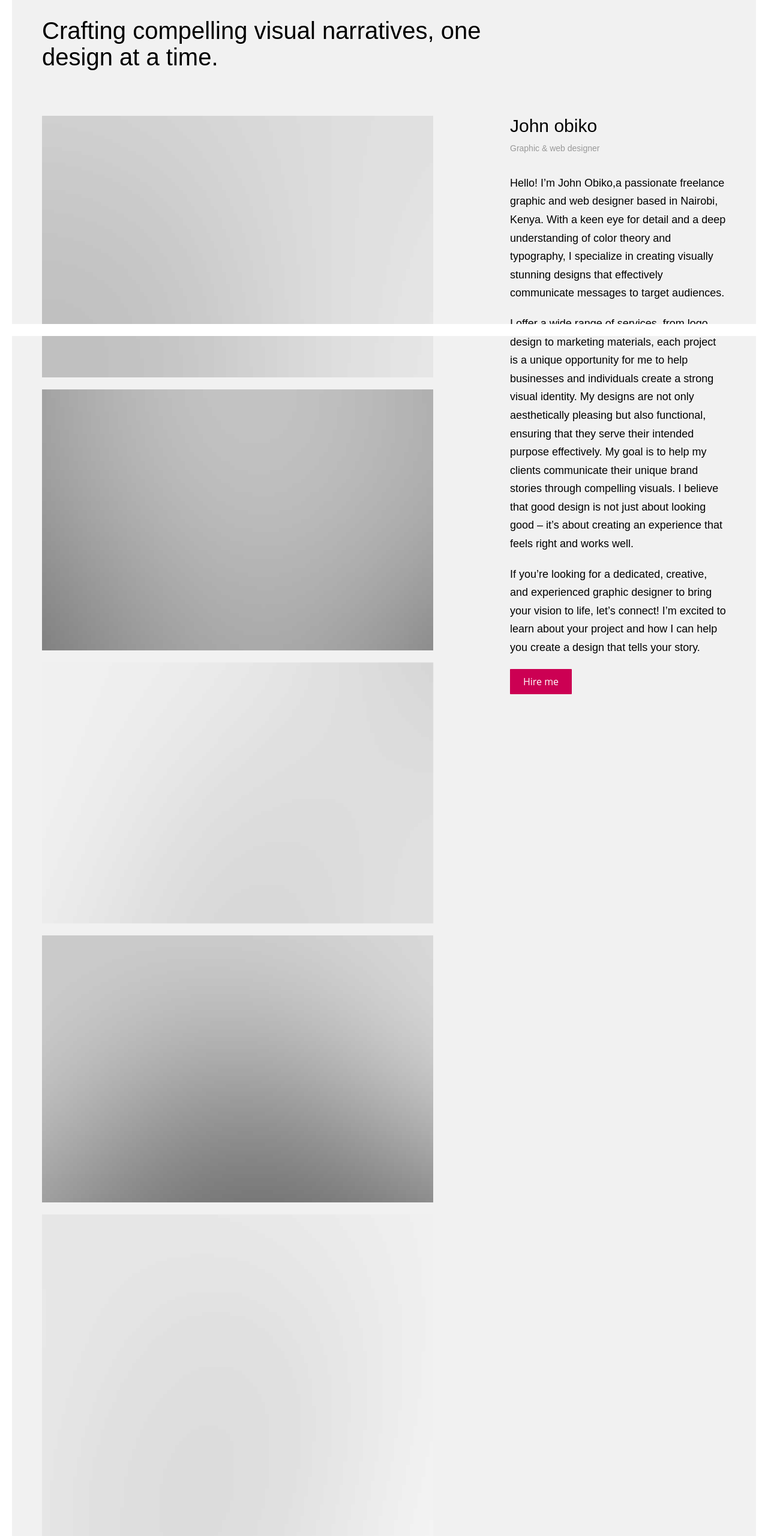
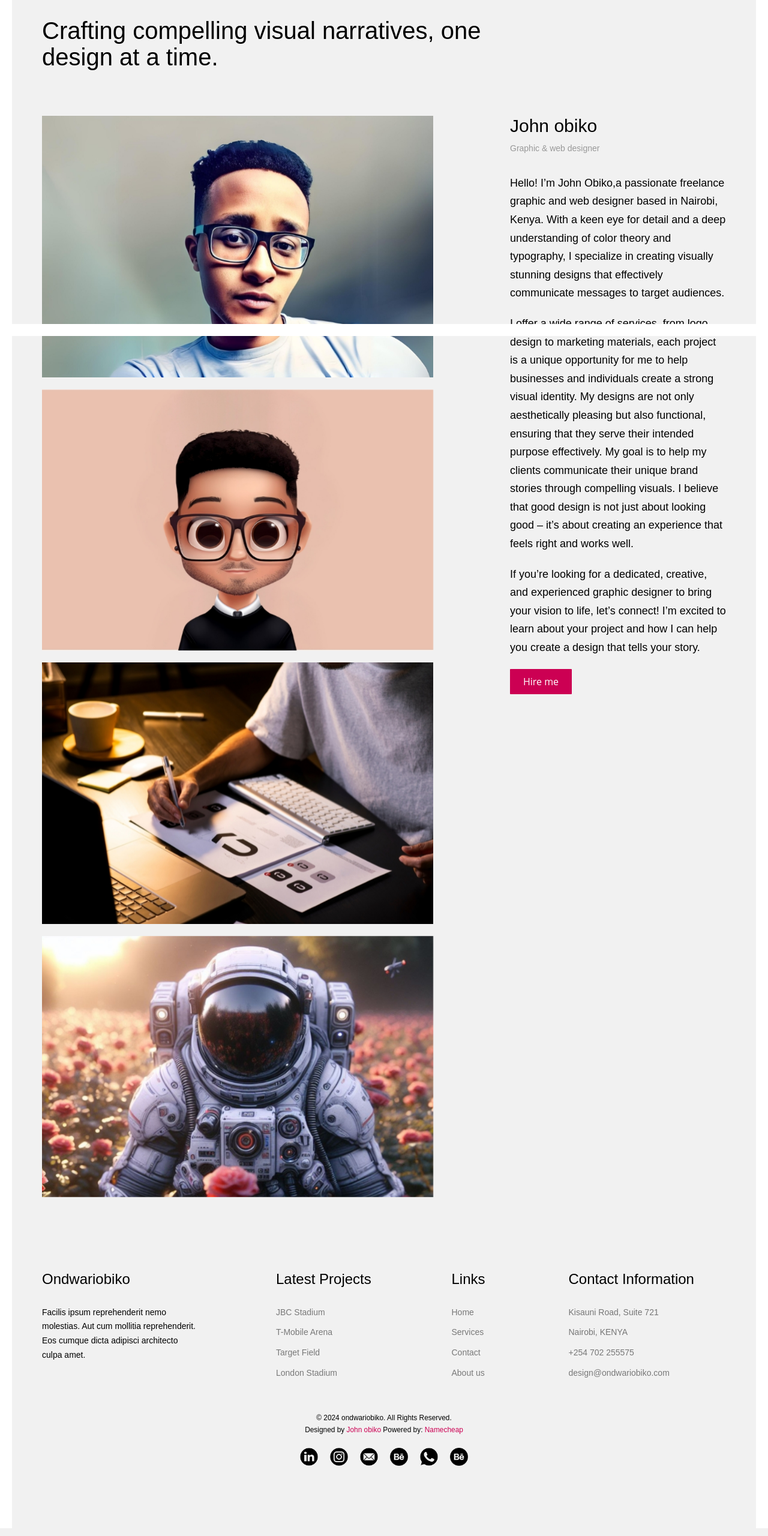
Before and after one commit to byu-pro/ondwariobiko, a plain HTML site: page about.html in a window 1280 px wide. Shown: the part 240-2800 px from the top of the page at 60% size. Drawn offline with Linux system fonts and the light colour scheme; files whose address does not match are found by name; a web font is replaced by a local one.

Commit message:
images new

```diff
--- a/about.html
+++ b/about.html
@@ -103,20 +103,18 @@
 
 				<div class="col-md-7 col-md-pull-4 image-content">
 					<div class="image-item  animate-box">
-						<img src="images/portfolio-5.jpg" class="img-responsive" alt="Free HTML5 Bootstrap Template by FreeHTML5.co">
+						<img src="images/imagea.jpg" class="img-responsive" alt="Free HTML5 Bootstrap Template by FreeHTML5.co">
 					</div>
 					<div class="image-item  animate-box">
-						<img src="images/portfolio-2.jpg" class="img-responsive" alt="Free HTML5 Bootstrap Template by FreeHTML5.co">
+						<img src="images/imageb.jpg" class="img-responsive" alt="Free HTML5 Bootstrap Template by FreeHTML5.co">
 					</div>
 					<div class="image-item  animate-box">
-						<img src="images/portfolio-4.jpg" class="img-responsive" alt="Free HTML5 Bootstrap Template by FreeHTML5.co">
+						<img src="images/imagec.jpg" class="img-responsive" alt="Free HTML5 Bootstrap Template by FreeHTML5.co">
 					</div>
 					<div class="image-item  animate-box">
-						<img src="images/portfolio-3.jpg" class="img-responsive" alt="Free HTML5 Bootstrap Template by FreeHTML5.co">
+						<img src="images/imaged.jpg" class="img-responsive" alt="Free HTML5 Bootstrap Template by FreeHTML5.co">
 					</div>
-					<div class="image-item  animate-box">
-						<img src="images/portfolio-7.jpg" class="img-responsive" alt="Free HTML5 Bootstrap Template by FreeHTML5.co">
-					</div>
+
 				</div>
 
 			</div>
```
Also changed, not shown: contact.html (+6 -1 lines), images/contact me img.jpg (added), 2 other files.
